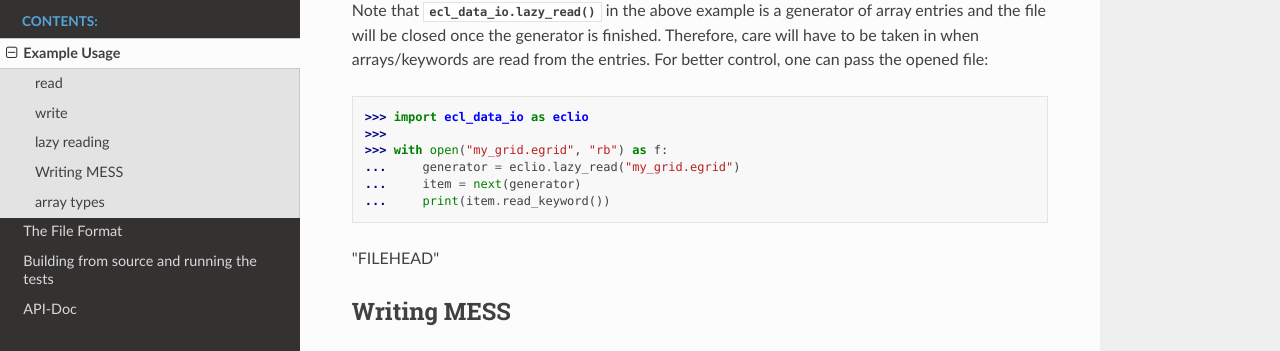
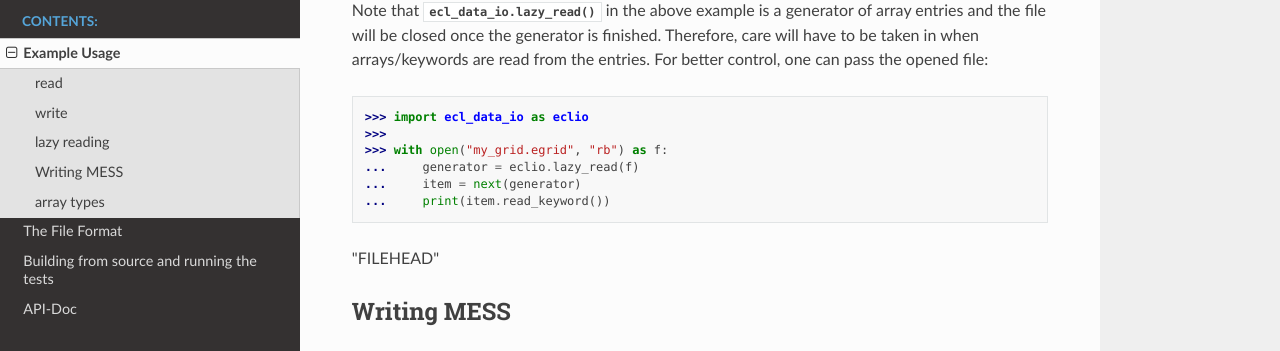
Before and after one commit to equinor/resfo, a Sphinx documentation site: the page built from docs/source/example_usage.rst, in a window 1280 px wide and 900 px high, scrolled down 1187 px. Shown: the part 100-451 px from the top of the window. Built offline with Sphinx 7.4.7 and the Read the Docs theme 2.0.0, drawn with Linux system fonts in a browser that asks for light colours.

Commit message:
Fix error in stream example usage

```diff
--- a/docs/source/example_usage.rst
+++ b/docs/source/example_usage.rst
@@ -68,7 +68,7 @@ For better control, one can pass the opened file:
 >>> import ecl_data_io as eclio
 >>>
 >>> with open("my_grid.egrid", "rb") as f:
-...     generator = eclio.lazy_read("my_grid.egrid")
+...     generator = eclio.lazy_read(f)
 ...     item = next(generator)
 ...     print(item.read_keyword())
 
```
